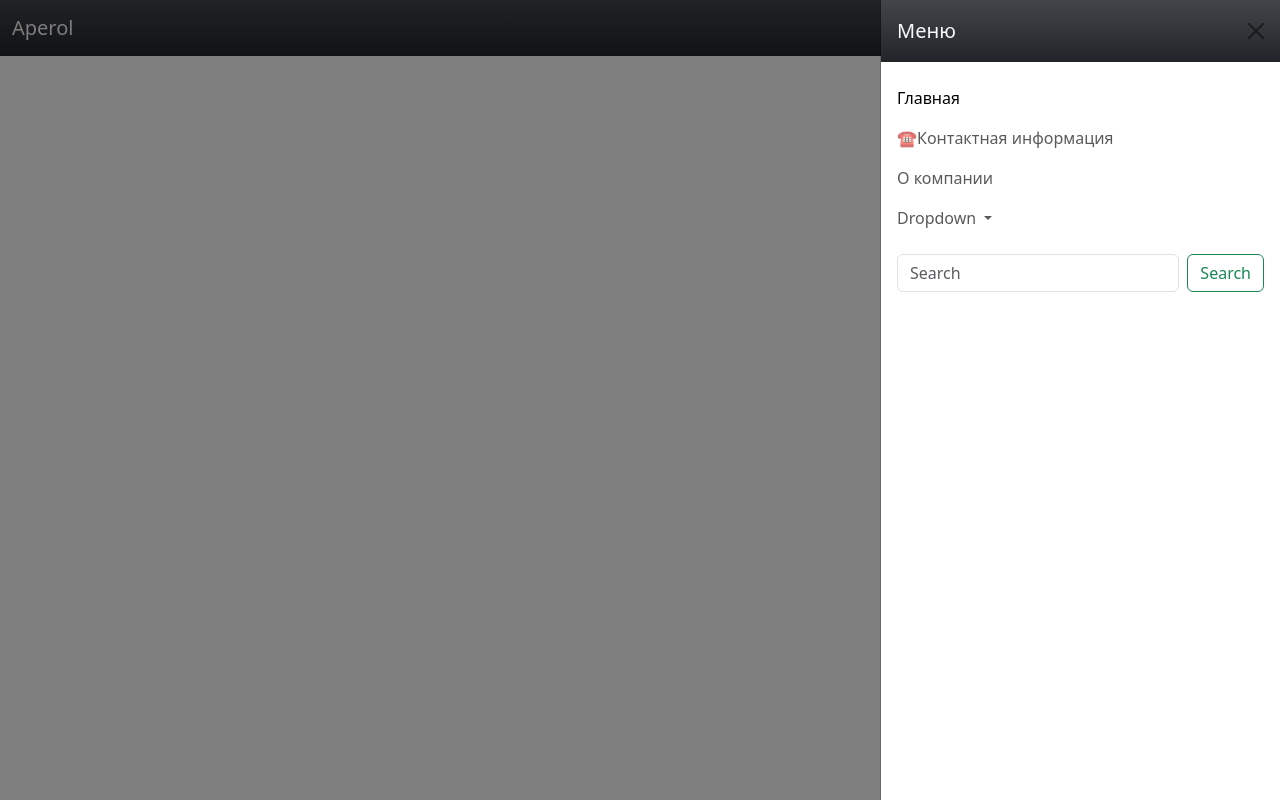
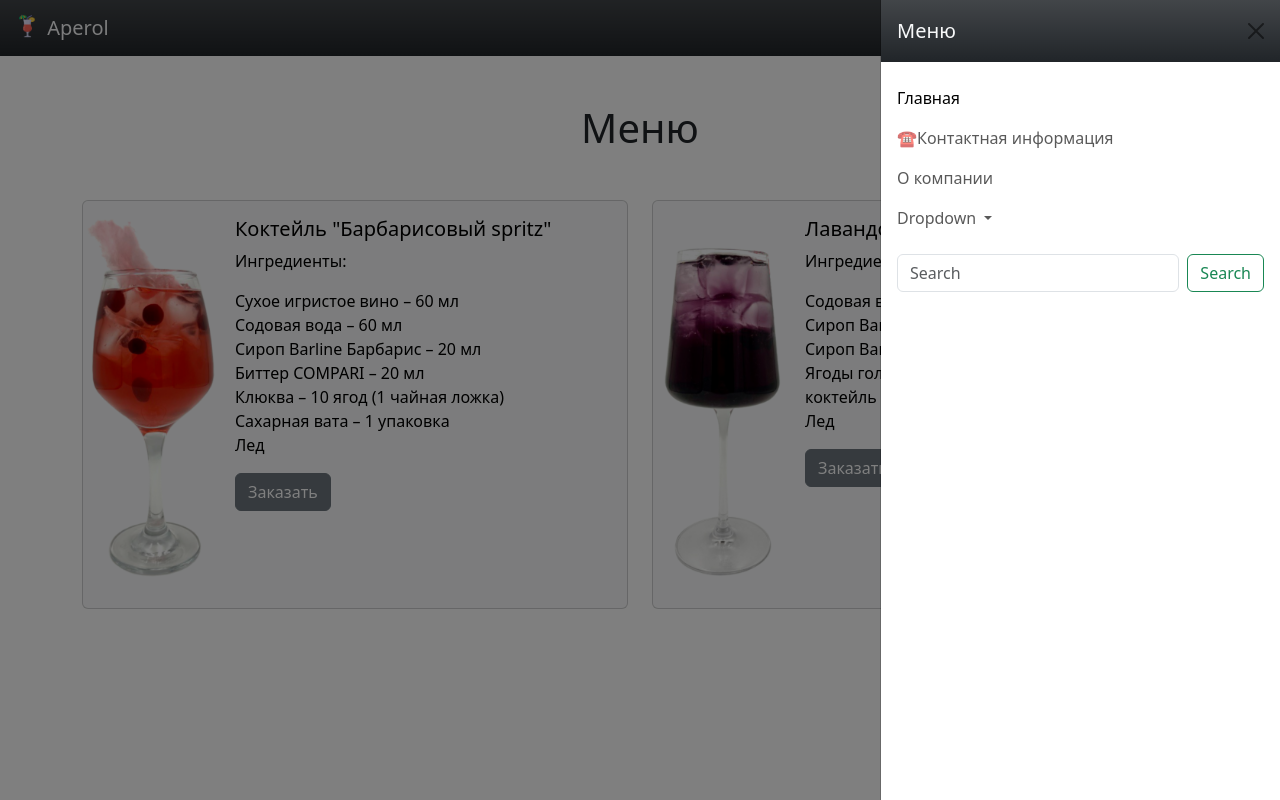
Before and after one commit to AlinaKhomkolova/Shop_web, a Django app: page /home.html in a window 1280 px wide, after a click that opens the changed part. Run offline with Django 5.2, Linux system fonts and the light colour scheme.

Commit message:
Исправила ошибку перехода по ссылкам. И добавила карточки на главную страницу

```diff
--- a/catalog/templates/catalog/home.html
+++ b/catalog/templates/catalog/home.html
@@ -4,13 +4,21 @@
     <meta charset="utf-8">
     <meta name="viewport" content="width=device-width, initial-scale=1">
     <title>Shop</title>
+    {% load static %}
     <link href="https://cdn.jsdelivr.net/npm/bootstrap@5.3.3/dist/css/bootstrap.min.css" rel="stylesheet"
           integrity="sha384-QWTKZyjpPEjISv5WaRU9OFeRpok6YctnYmDr5pNlyT2bRjXh0JMhjY6hW+ALEwIH" crossorigin="anonymous">
+    <style>
+    </style>
+
 </head>
 <body>
 <nav class="navbar bg-dark bg-gradient">
     <div class="container-fluid">
-        <a class="navbar-brand text-light" href="home.html">Aperol</a>
+        <a class="navbar-brand text-light" href="{% url 'home' %}">
+            <img src="{% static 'image/icon.png' %}" alt="Logo" width="30" height="24"
+                 class="d-inline-block align-text-top">
+            Aperol
+        </a>
         <button class="navbar-toggler" type="button" data-bs-toggle="offcanvas" data-bs-target="#offcanvasNavbar"
                 aria-controls="offcanvasNavbar" aria-label="Toggle navigation">
             <span class="navbar-toggler-icon"></span>
@@ -23,13 +31,13 @@
             <div class="offcanvas-body">
                 <ul class="navbar-nav justify-content-end flex-grow-1 pe-3">
                     <li class="nav-item">
-                        <a class="nav-link active" aria-current="page" href="#">Главная</a>
+                        <a class="nav-link active" aria-current="page" href="{% url 'home' %}">Главная</a>
                     </li>
                     <li class="nav-item">
-                        <a class="nav-link" href="contacts.html">☎️Контактная информация</a>
+                        <a class="nav-link" href="{% url 'contacts' %}">☎️Контактная информация</a>
                     </li>
                     <li class="nav-item">
-                        <a class="nav-link" href=".html">О компании</a>
+                        <a class="nav-link" href="#">О компании</a>
                     </li>
                     <li class="nav-item dropdown">
                         <a class="nav-link dropdown-toggle" href="#" role="button" data-bs-toggle="dropdown"
@@ -54,7 +62,64 @@
         </div>
     </div>
 </nav>
+<div class="container text-center mt-5">
+    <h1>Меню</h1>
+</div>
+<div class="container mt-5">
+    <div class="row">
+        <div class="col-md-6 mb-3">
+            <div class="card text-bg-light mb-3" style="height: 100%;">
+                <div class="row g-0">
+                    <div class="col-md-3">
+                        <img src="{% static 'image/Barberry_spritz.png' %}" class="img-fluid rounded-start">
+                    </div>
+                    <div class="col-md-8">
+                        <div class="card-body">
+                            <h5 class="card-title">Коктейль "Барбарисовый spritz"</h5>
+                            <p>Ингредиенты:</p>
+                            <p class="card-text">
+                            <div>Сухое игристое вино – 60 мл</div>
+                            <div>Содовая вода – 60 мл</div>
+                            <div>Сироп Barline Барбарис – 20 мл</div>
+                            <div>Биттер COMPARI – 20 мл</div>
+                            <div>Клюква – 10 ягод (1 чайная ложка)</div>
+                            <div>Сахарная вата – 1 упаковка</div>
+                            <div>Лед</div>
+                            <p></p>
+                            <p class="btn btn btn-secondary">Заказать</p>
+                        </div>
+                    </div>
+                </div>
+            </div>
+        </div>
+        <div class="col-md-6 mb-3">
+            <div class="card text-bg-light mb-3" style="height: 100%;">
+                <div class="row g-0">
+                    <div class="col-md-3">
+                        <img src="{% static 'image/Lavender_blackberry_lemonade.png' %}"
+                             class="img-fluid rounded-start">
+                    </div>
+                    <div class="col-md-8">
+                        <div class="card-body">
+                            <h5 class="card-title">Лавандово-ежевичный лимонад</h5>
+                            <p>Ингредиенты:</p>
+                            <p class="card-text">
+                            <div>Содовая вода – 190 мл</div>
+                            <div>Сироп Barline Ежевика – 10 мл</div>
+                            <div>Сироп Barline Лаванда – 15 мл</div>
+                            <div>Ягоды голубики – 10 шт. (5 ягод резаных в коктейль и 5 ягод на украшение)</div>
+                            <div>Лед</div>
+                            <p></p>
+                            <p class="btn btn btn-secondary">Заказать</p>
+                        </div>
+                    </div>
+                </div>
+            </div>
+        </div>
+    </div>
+</div>
 <script src="https://cdn.jsdelivr.net/npm/bootstrap@5.3.3/dist/js/bootstrap.bundle.min.js"
         integrity="sha384-YvpcrYf0tY3lHB60NNkmXc5s9fDVZLESaAA55NDzOxhy9GkcIdslK1eN7N6jIeHz"
         crossorigin="anonymous"></script>
+</body>
 </html>
--- a/catalog/urls.py
+++ b/catalog/urls.py
@@ -1,8 +1,9 @@
 from django.urls import path
 
-from catalog.views import index, contacts
+from catalog.views import index, contacts, home
 
 urlpatterns = [
-    path('home.html', index),
-    path('contacts.html', contacts),
+    path('', index, name='home'),
+    path('home.html', home, name='home'),
+    path('contacts.html', contacts, name='contacts'),
 ]
--- a/catalog/views.py
+++ b/catalog/views.py
@@ -6,5 +6,9 @@ def index(request):
     return render(request, 'catalog/home.html')
 
 
+def home(request):
+    return render(request, 'catalog/home.html')
+
+
 def contacts(request):
     return render(request, 'catalog/contacts.html')
--- a/config/settings.py
+++ b/config/settings.py
@@ -118,7 +118,9 @@ USE_TZ = True
 # https://docs.djangoproject.com/en/5.0/howto/static-files/
 
 STATIC_URL = 'static/'
-
+STATICFILES_DIRS = [
+    BASE_DIR / 'static'
+]
 # Default primary key field type
 # https://docs.djangoproject.com/en/5.0/ref/settings/#default-auto-field
 
```
Also changed, not shown: catalog/templates/catalog/contacts.html (+11 -5 lines), catalog/static/image/Barberry_spritz.png (added), catalog/static/image/Lavender_blackberry_lemonade.png (added), catalog/static/image/icon.png (added).
